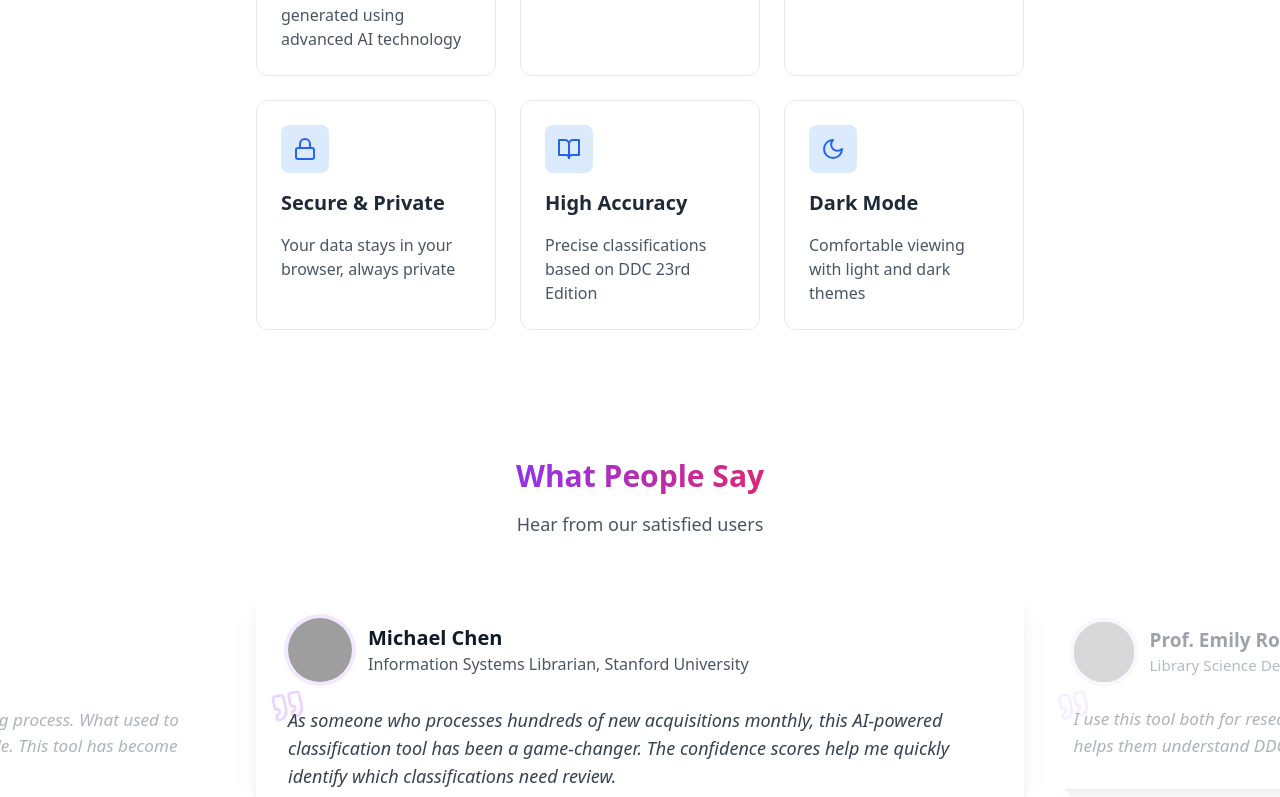
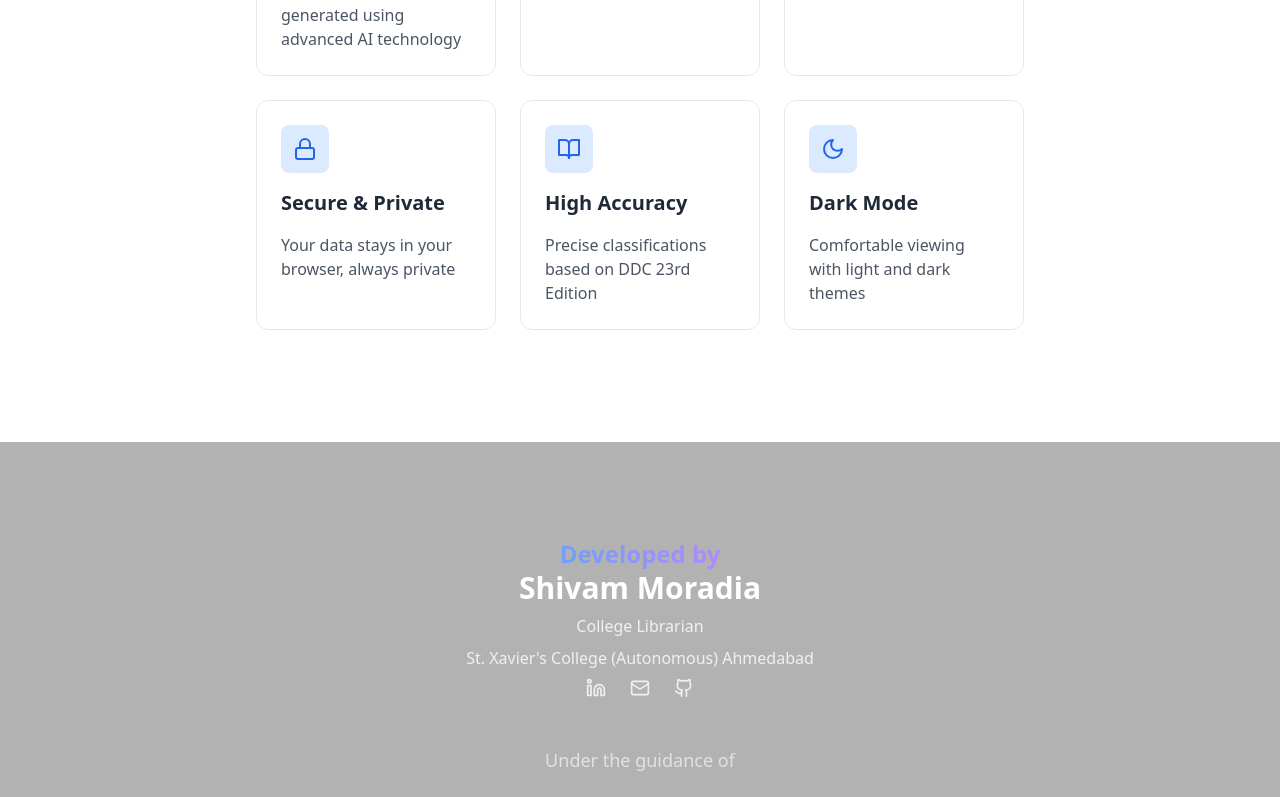
Before and after one commit to moradiashivam/ddc-generator, a React (Vite) app: page / in a window 1280 px wide. Shown: the part 2000-2797 px from the top of the page. Built offline with nearby package versions, Linux system fonts and the light colour scheme; grey boxes are pictures that could not be loaded.

Commit message:
Remove TestimonialSlider component

```diff
--- a/src/App.tsx
+++ b/src/App.tsx
@@ -15,7 +15,6 @@ import { BulkClassification } from './components/BulkClassification';
 import { Feedback } from './components/Feedback';
 import { ExportCSV } from './components/ExportCSV';
 import { NewsletterSubscribe } from './components/NewsletterSubscribe';
-import { TestimonialSlider } from './components/TestimonialSlider';
 import { AuthModal } from './components/AuthModal';
 import { useTheme } from './context/ThemeContext';
 import { classifyText, getApiKey } from './lib/deepseek';
@@ -353,7 +352,6 @@ function App() {
         <NewsletterSubscribe />
       </div>
       <Features />
-      <TestimonialSlider />
       <Footer />
 
       {/* Auth Modal */}
```
